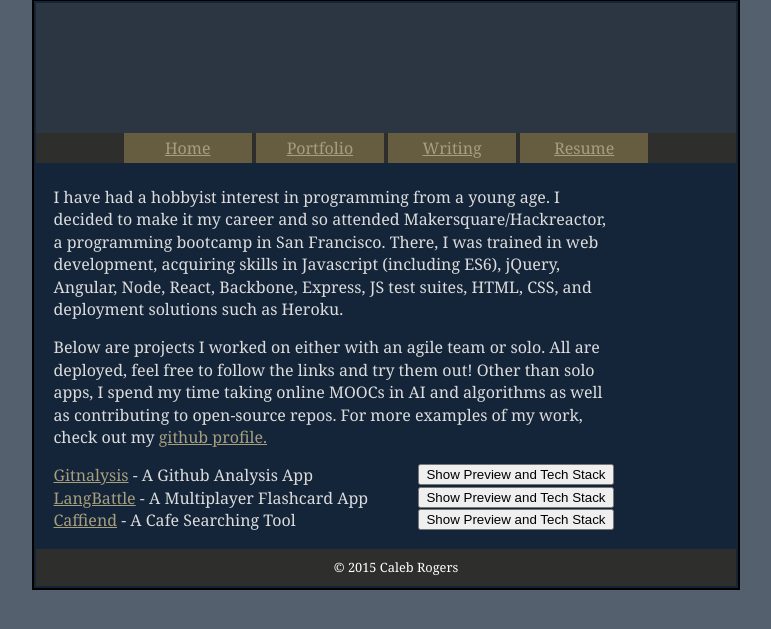
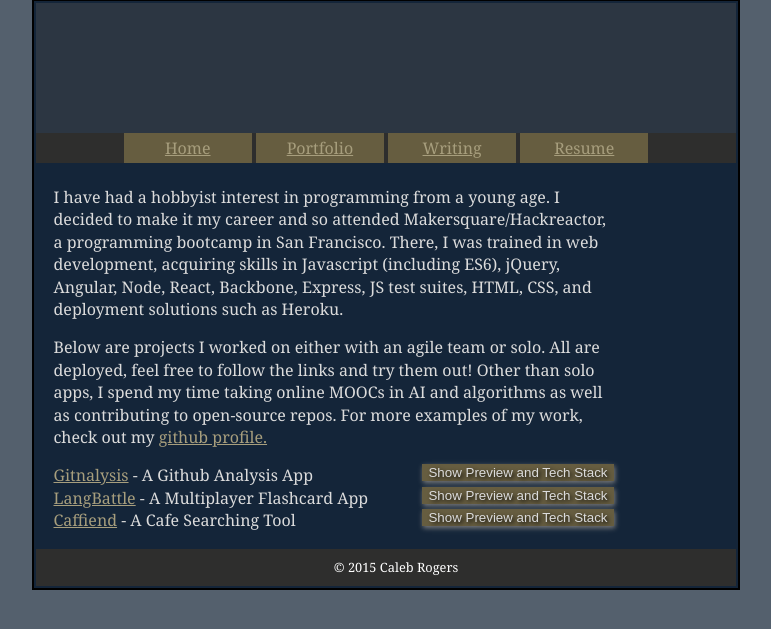
Before and after one commit to komali2/personalWebsite, a PHP site: page /portfolio.html in a window 1280 px wide. Shown: the part 21-650 px from the top of the page, without its empty margins (254-1025 px from the left). Run offline with PHP 8.4, Linux system fonts and the light colour scheme; some libraries are stand-ins or nearby versions.

Commit message:
des: cleaned up portfolio button dstyling

```diff
--- a/styles.css
+++ b/styles.css
@@ -110,3 +110,12 @@ h3 {
 footer {
 	font-size: 80%;
 	padding: 7px 0px 0px 20px;}
+
+
+button{
+  background-color: #665D40;
+  border: none;
+  color: #DCDCDC;
+  text-shadow: 2px 2px 4px #000000;
+  box-shadow: 1px 2px 5px grey;
+}
```
